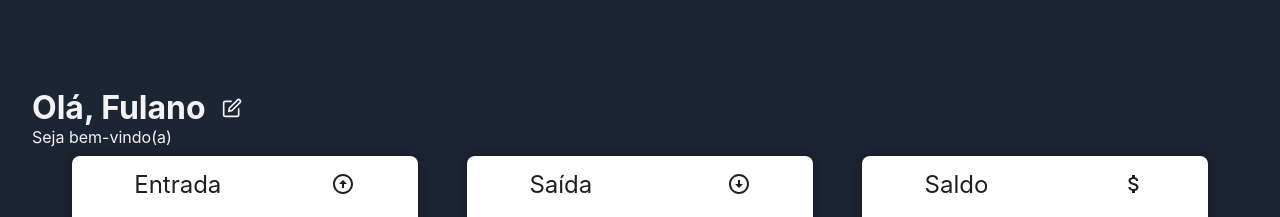
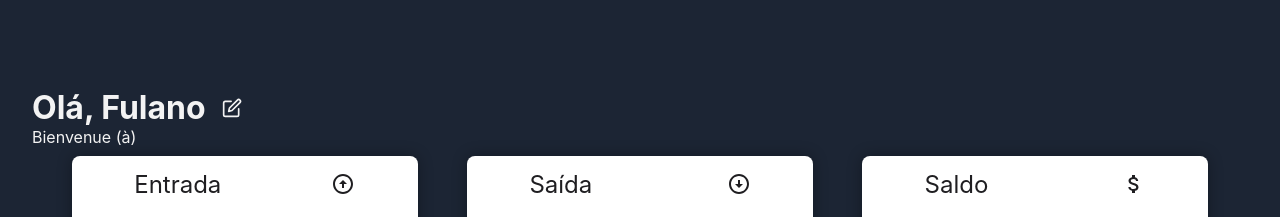
Before and after one commit to Adromane/contr-le-financier, a React (Create React App) app: page / in a window 1280 px wide. Shown: the top 217 px of the page. Built offline with nearby package versions, Linux system fonts and the light colour scheme.

Commit message:
commit change

```diff
--- a/src/components/Header/index.js
+++ b/src/components/Header/index.js
@@ -22,7 +22,7 @@ const Header = ({onChangeName, name}) => {
           <FiEdit size={20}/>
         </button>
       </div>
-      <p>Seja bem-vindo(a)</p>
+      <p>Bienvenue (à)</p>
     </header>
   );
 };
```
